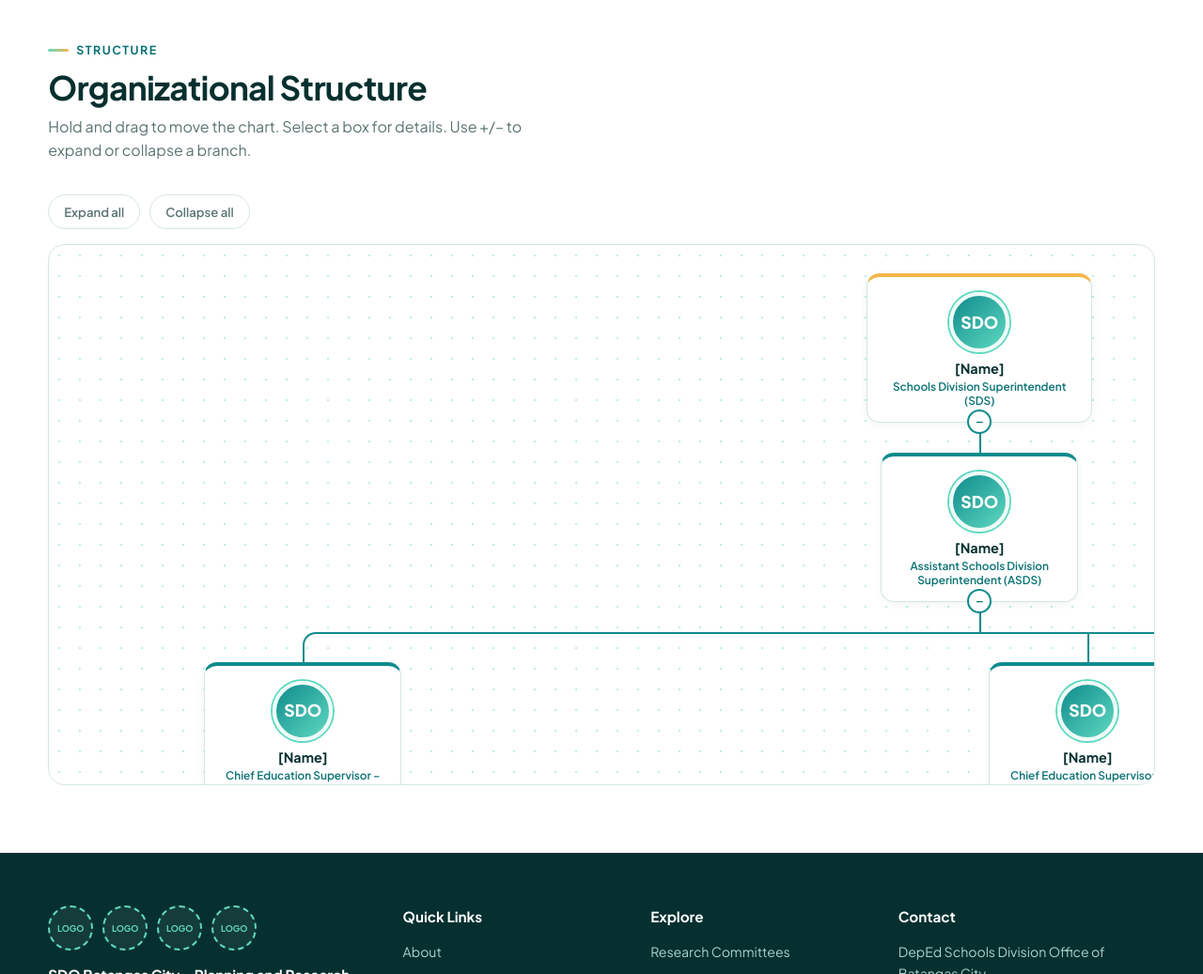
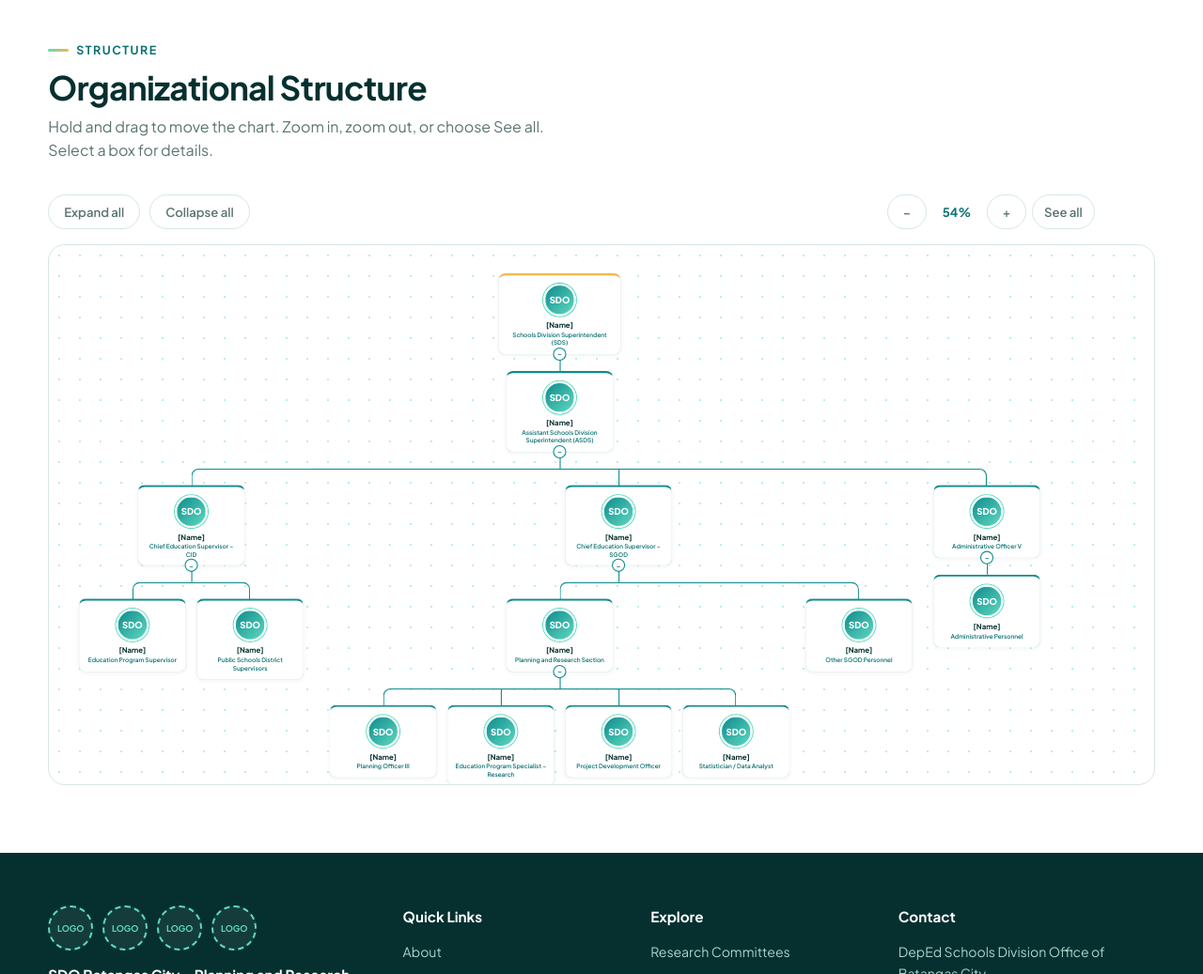
Before and after one commit to jmrlndrknight12/Planning-and-Research, a plain HTML site: page about.html in a window 1280 px wide. Shown: the part 2200-3237 px from the top of the page at 94% size. Drawn offline with Linux system fonts and the light colour scheme.

Commit message:
Add zoom controls so the whole org chart can be seen
Co-authored-by: Cursor <cursoragent@cursor.com>

```diff
--- a/about.html
+++ b/about.html
@@ -9,7 +9,7 @@
       href="https://fonts.googleapis.com/css2?family=Plus+Jakarta+Sans:wght@400;500;600;700;800&display=swap"
       rel="stylesheet"
     />
-    <link rel="stylesheet" href="css/styles.css?v=5" />
+    <link rel="stylesheet" href="css/styles.css?v=6" />
   </head>
   <body data-page="about">
     <div id="site-header"></div>
@@ -25,9 +25,9 @@
     </section>
     <main id="page-root"></main>
     <div id="site-footer"></div>
-    <script src="js/data.js?v=5"></script>
-    <script src="js/components.js?v=5"></script>
-    <script src="js/pages.js?v=5"></script>
-    <script src="js/main.js?v=5"></script>
+    <script src="js/data.js?v=6"></script>
+    <script src="js/components.js?v=6"></script>
+    <script src="js/pages.js?v=6"></script>
+    <script src="js/main.js?v=6"></script>
   </body>
 </html>
--- a/css/styles.css
+++ b/css/styles.css
@@ -1124,6 +1124,7 @@ ul {
 /* ---------- Org chart ---------- */
 .org-scroll {
   overflow: auto;
+  height: min(72vh, 760px);
   max-height: min(72vh, 760px);
   padding: 30px 10px 40px;
   background:
@@ -1141,10 +1142,18 @@ ul {
   cursor: grabbing;
 }
 
+.org-stage {
+  position: relative;
+}
+
 .tree {
+  position: absolute;
+  top: 0;
+  left: 0;
   min-width: max-content;
   display: flex;
   justify-content: center;
+  transform-origin: top left;
 }
 
 .tree ul {
@@ -1306,6 +1315,29 @@ ul {
   gap: 10px;
   margin-bottom: 16px;
   flex-wrap: wrap;
+  align-items: center;
+  padding-right: 64px;
+}
+
+.org-zoom {
+  display: inline-flex;
+  align-items: center;
+  gap: 6px;
+  margin-left: auto;
+}
+
+.org-zoom .chip {
+  min-width: 42px;
+  padding: 9px 12px;
+  text-align: center;
+}
+
+.org-zoom-label {
+  min-width: 52px;
+  text-align: center;
+  font-weight: 700;
+  font-size: 0.82rem;
+  color: var(--primary-600);
 }
 
 /* modal */
--- a/js/main.js
+++ b/js/main.js
@@ -165,6 +165,7 @@ document.addEventListener("DOMContentLoaded", () => {
         const li = t.closest("li");
         li.classList.toggle("collapsed");
         t.textContent = li.classList.contains("collapsed") ? "+" : "–";
+        layout();
         e.stopPropagation();
         return;
       }
@@ -177,19 +178,72 @@ document.addEventListener("DOMContentLoaded", () => {
         if (n) n.click();
       }
     });
-    const setAll = (c) =>
+    const stage = document.getElementById("org-stage");
+    const zoomLabel = document.getElementById("org-zoom-label");
+    let scale = 1;
+    const minScale = 0.25;
+    const maxScale = 1.8;
+    const layout = () => {
+      const w = tree.scrollWidth;
+      const h = tree.scrollHeight;
+      tree.style.transform = `scale(${scale})`;
+      stage.style.width = `${Math.ceil(w * scale)}px`;
+      stage.style.height = `${Math.ceil(h * scale)}px`;
+      zoomLabel.textContent = `${Math.round(scale * 100)}%`;
+    };
+    const zoomAt = (next, clientX, clientY) => {
+      const prev = scale;
+      const rect = scroller.getBoundingClientRect();
+      const originX = clientX - rect.left + scroller.scrollLeft;
+      const originY = clientY - rect.top + scroller.scrollTop;
+      scale = Math.min(maxScale, Math.max(minScale, next));
+      const ratio = scale / prev;
+      layout();
+      scroller.scrollLeft = originX * ratio - (clientX - rect.left);
+      scroller.scrollTop = originY * ratio - (clientY - rect.top);
+    };
+    const zoomCenter = (next) => {
+      const rect = scroller.getBoundingClientRect();
+      zoomAt(next, rect.left + scroller.clientWidth / 2, rect.top + scroller.clientHeight / 2);
+    };
+    const fit = () => {
+      const w = tree.scrollWidth;
+      const h = tree.scrollHeight;
+      const availW = Math.max(scroller.clientWidth - 28, 80);
+      const availH = Math.max(scroller.clientHeight - 28, 80);
+      scale = Math.min(maxScale, Math.max(minScale, Math.min(availW / w, availH / h)));
+      layout();
+      scroller.scrollLeft = Math.max(0, (stage.offsetWidth - scroller.clientWidth) / 2);
+      scroller.scrollTop = 0;
+    };
+    document.getElementById("org-in").onclick = () => zoomCenter(scale + 0.1);
+    document.getElementById("org-out").onclick = () => zoomCenter(scale - 0.1);
+    document.getElementById("org-fit").onclick = fit;
+    scroller.addEventListener(
+      "wheel",
+      (e) => {
+        e.preventDefault();
+        zoomAt(scale + (e.deltaY < 0 ? 0.1 : -0.1), e.clientX, e.clientY);
+      },
+      { passive: false },
+    );
+    const setAll = (c) => {
       tree.querySelectorAll("li").forEach((li) => {
         if (li.querySelector(":scope>ul")) {
           li.classList.toggle("collapsed", c);
           li.querySelector(":scope>.node .toggle").textContent = c ? "+" : "–";
         }
       });
+      layout();
+    };
     document.getElementById("org-expand").onclick = () => setAll(false);
     document.getElementById("org-collapse").onclick = () => {
       setAll(true);
       tree.querySelector("li").classList.remove("collapsed");
       tree.querySelector(".toggle").textContent = "–";
+      layout();
     };
+    requestAnimationFrame(() => requestAnimationFrame(fit));
   }
 
   /* filters + search (awards, publications, resources) */
--- a/js/pages.js
+++ b/js/pages.js
@@ -128,9 +128,18 @@
       </div>`);
     const org = sec(
       `
-      ${head("Structure", "Organizational Structure", "Hold and drag to move the chart. Select a box for details. Use +/– to expand or collapse a branch.")}
-      <div class="org-tools"><button class="chip" id="org-expand">Expand all</button><button class="chip" id="org-collapse">Collapse all</button></div>
-      <div class="org-scroll reveal"><div class="tree" id="org-tree"></div></div>`,
+      ${head("Structure", "Organizational Structure", "Hold and drag to move the chart. Zoom in, zoom out, or choose See all. Select a box for details.")}
+      <div class="org-tools">
+        <button class="chip" id="org-expand" type="button">Expand all</button>
+        <button class="chip" id="org-collapse" type="button">Collapse all</button>
+        <div class="org-zoom">
+          <button class="chip" id="org-out" type="button" aria-label="Zoom out">−</button>
+          <span class="org-zoom-label" id="org-zoom-label">100%</span>
+          <button class="chip" id="org-in" type="button" aria-label="Zoom in">+</button>
+          <button class="chip" id="org-fit" type="button">See all</button>
+        </div>
+      </div>
+      <div class="org-scroll reveal"><div class="org-stage" id="org-stage"><div class="tree" id="org-tree"></div></div></div>`,
       true,
     );
     return mv + dir + hub + org;
```
Also changed, not shown: awards.html (+5 -5 lines), brace.html (+5 -5 lines), data-management.html (+5 -5 lines), index.html (+5 -5 lines), newsletters.html (+5 -5 lines), publications.html (+5 -5 lines), research-agenda.html (+5 -5 lines), research-committees.html (+5 -5 lines), research-spotlight.html (+5 -5 lines), resources.html (+5 -5 lines).
